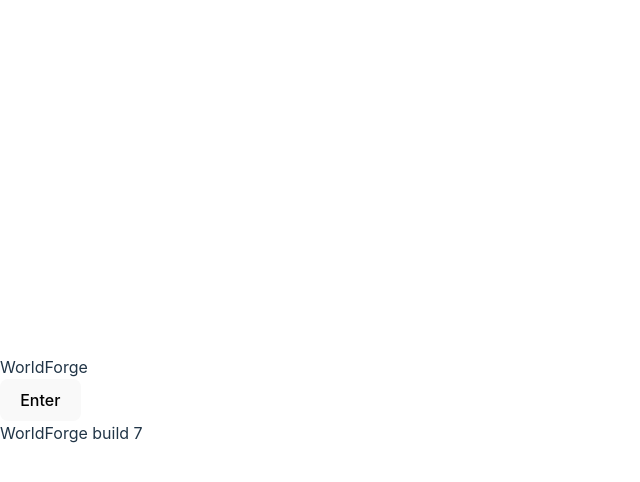
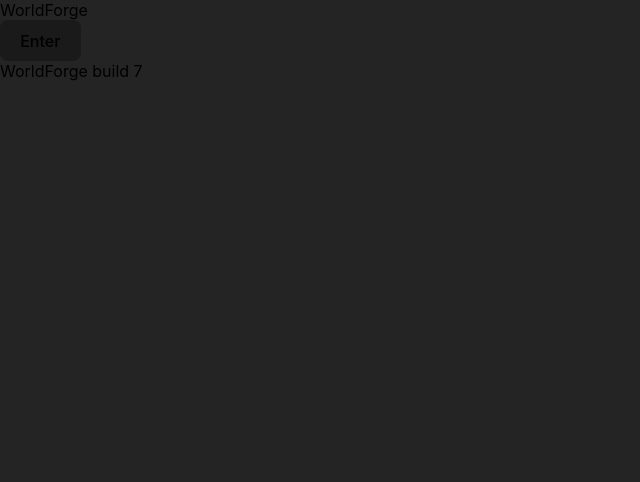
Before and after one commit to benallfree/worldforge, a Svelte app: page / in a window 1280 px wide. Shown: the top 482 px of the page, without its empty margins (0-640 px from the left). Built offline with nearby package versions, Linux system fonts and the light colour scheme.

Commit message:
css cleanup

```diff
--- a/src/app.css
+++ b/src/app.css
@@ -1,46 +1,13 @@
 :root {
   font-family: Inter, system-ui, Avenir, Helvetica, Arial, sans-serif;
-  line-height: 1.5;
-  font-weight: 400;
 
-  color-scheme: light dark;
-  color: rgba(255, 255, 255, 0.87);
   background-color: #242424;
-
-  font-synthesis: none;
-  text-rendering: optimizeLegibility;
-  -webkit-font-smoothing: antialiased;
-  -moz-osx-font-smoothing: grayscale;
-  -webkit-text-size-adjust: 100%;
-}
-
-a {
-  font-weight: 500;
-  color: #646cff;
-  text-decoration: inherit;
-}
-a:hover {
-  color: #535bf2;
 }
 
 body {
   margin: 0;
   display: flex;
   place-items: center;
-  min-width: 320px;
-  min-height: 100vh;
-}
-
-h1 {
-  font-size: 3.2em;
-  line-height: 1.1;
-}
-
-.card {
-  padding: 2em;
-}
-
-#app {
 }
 
 button {
@@ -61,16 +28,3 @@
 button:focus-visible {
   outline: 4px auto -webkit-focus-ring-color;
 }
-
-@media (prefers-color-scheme: light) {
-  :root {
-    color: #213547;
-    background-color: #ffffff;
-  }
-  a:hover {
-    color: #747bff;
-  }
-  button {
-    background-color: #f9f9f9;
-  }
-}
```
